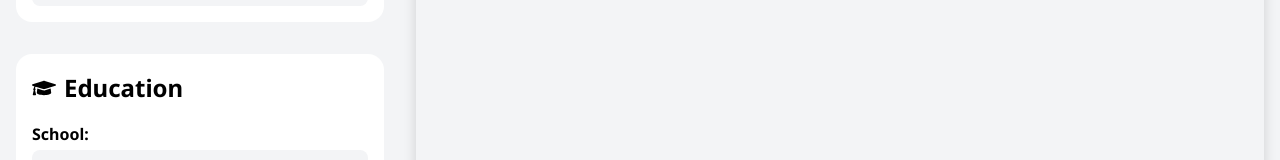
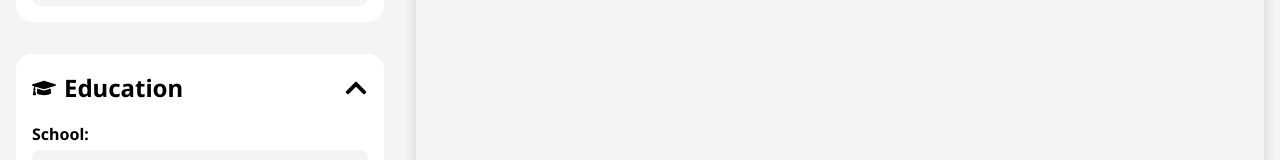
Before and after one commit to mutopia7/cv-project, a React (Vite) app: page / in a window 1280 px wide. Shown: the part 362-522 px from the top of the page. Built offline with nearby package versions, Linux system fonts and the light colour scheme.

Commit message:
Edit: edit style

```diff
--- a/src/components/EducationEdit.jsx
+++ b/src/components/EducationEdit.jsx
@@ -1,13 +1,29 @@
 import styles from '../styles/EducationEdit.module.css'
+import { useState } from 'react';
 import { FaGraduationCap } from 'react-icons/fa';
+import { FaChevronDown } from 'react-icons/fa'
 
-function EducationEdit({educationData, onChange}){
+function EducationEdit({ educationData, onChange }) {
+
+    // for open and close form
+    const [isOpen, setIsOpen] = useState(true)
+
+    function toggleOpen(){
+        setIsOpen(prev => !prev)
+    }
+
     return (
         <section className={styles.editSec}>
             <h2 className={styles.formHeader}>
-                <FaGraduationCap aria-hidden="true" />
+                <div className={styles.formHeaderTitle}>
+                    <FaGraduationCap  aria-hidden="true" />
                     <span>Education</span>
+                </div>
+
+                <FaChevronDown className={`${styles.arrow} ${isOpen ? styles.rotate : ''}`} onClick={toggleOpen} />
             </h2>
+
+            {isOpen && (
                 <form action="" className={styles.formSec}>
                 <label htmlFor="school">
                     School:
@@ -69,6 +85,8 @@ function EducationEdit({educationData, onChange}){
                     />
                 </label>
             </form>
+            )}
+
         </section>
     )
 }
--- a/src/styles/EducationEdit.module.css
+++ b/src/styles/EducationEdit.module.css
@@ -41,5 +41,21 @@
 
     display: flex;
     align-items: center;
+    justify-content: space-between;
     gap: var(--spacing-sm);
 }
+
+.formHeaderTitle{
+    display: flex;
+    align-items: center;
+    gap: var(--spacing-sm);
+}
+
+.arrow{
+    transition: transform 0.3s ease;
+    cursor: pointer;
+}
+
+.rotate {
+    transform: rotate(180deg);
+}
```
Lines whose indentation alone changed are shown as unchanged.
